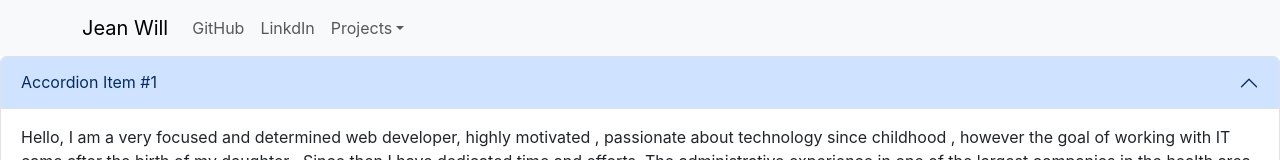
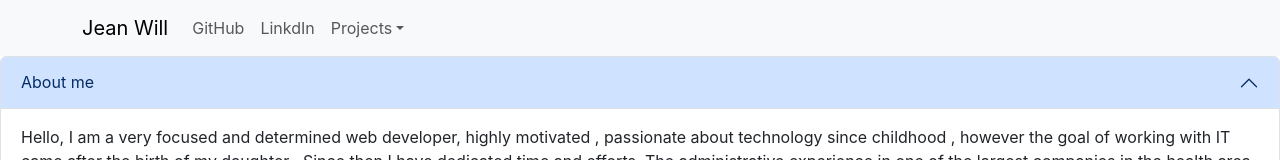
Before and after one commit to Jean-Will/reactbootstrap, a React (Create React App) app: page / in a window 1280 px wide. Shown: the top 160 px of the page. Built offline with nearby package versions, Linux system fonts and the light colour scheme.

Commit message:
add about me titles correct

```diff
--- a/src/Content1/Content.jsx
+++ b/src/Content1/Content.jsx
@@ -4,7 +4,7 @@ function Content() {
   return (
     <Accordion defaultActiveKey="0">
       <Accordion.Item eventKey="0">
-        <Accordion.Header >Accordion Item #1</Accordion.Header>
+        <Accordion.Header >About me</Accordion.Header>
         <Accordion.Body>
         Hello,
 I am a very focused and determined web developer,
```
